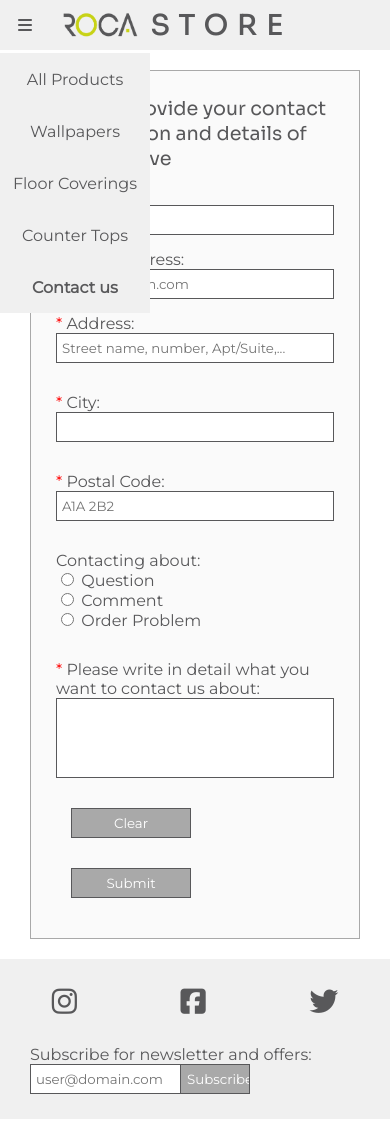
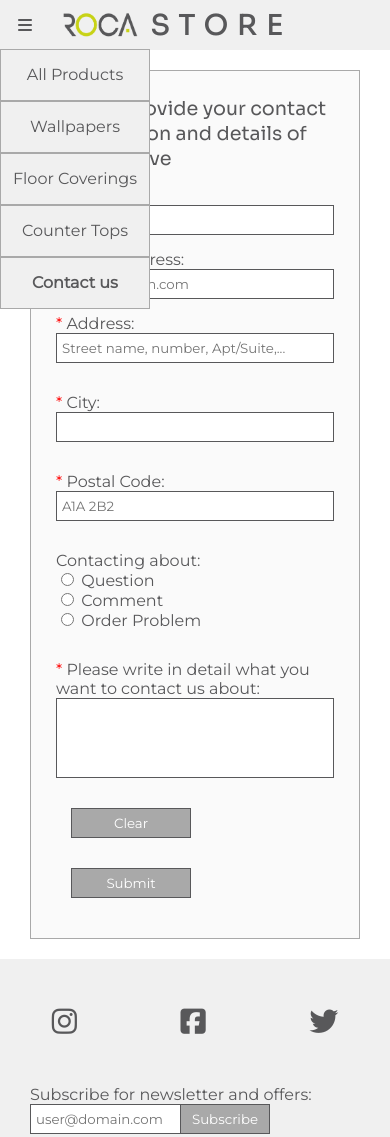
Before and after one commit to ronyx-b/rocaarq, a plain HTML site: page contact.html in a window 390 px wide. Drawn offline with Linux system fonts and the light colour scheme.

Commit message:
Add files via upload

```diff
--- a/style.css
+++ b/style.css
@@ -10,9 +10,12 @@ body {
 }
 
 body {
+  min-height: 100vh;
   margin: 0;
   font-family: 'Montserrat', sans-serif;
   font-size: 100%;
+  display: flex;
+  flex-flow: column;
 }
 
 a:link,
@@ -46,8 +49,8 @@ header {
 }
 
 main {
-  min-height: 100vh;
   padding: 10px 20px;
+  flex: 1;
   display: flex;
   flex-wrap: wrap;
   justify-content: center;
@@ -60,11 +63,10 @@ footer {
   text-align: center;
   color: #58585a;
   background-color: #f0f0f0;
+  position: relative;
 }
 
 .selected {
-  background-color: #f0f0f0;
-  border-color: darkgray;
   font-weight: bold;
   background-color: white;
 }
@@ -177,7 +179,7 @@ footer {
 
 #header-title {
   display: flex;
-  height: 160px;
+  height: 170px;
 }
 
 #logo-wrapper {
@@ -213,11 +215,10 @@ footer {
 }
 
 #nav-menu {
-  height: 52px;
+  height: 50px;
   display: flex;
   justify-content: center;
   flex: 1;
-  border-bottom: 2px solid darkgray;
   position: relative;
 }
 
@@ -245,17 +246,12 @@ footer {
   line-height: 50px;
   min-width: 150px;
   text-align: center;
-  border-width: 2px 2px 0 2px;
-  border-style: solid;
-  border-color: transparent;
-  /*border-bottom: 2px solid transparent;*/
 }
 
 #nav-menu a:hover,
 #nav-menu a:active {
-  /*border-bottom: 2px solid #cced06;*/
   background-color: #f0f0f0;
-  border-color: darkgray;
+  background-image: linear-gradient(to right, #f0f0f0, #fafafa, #f0f0f0);
 }
 
 #social-networks-wrapper,
@@ -268,7 +264,7 @@ footer {
 #social-networks-wrapper {
   flex-direction: row;
   align-items: center;
-  flex: 1;
+  width: 100%;
 }
 
 #subscribe-email-wrapper {
@@ -276,6 +272,8 @@ footer {
   width: 400px;
   padding: 0px 30px;
   text-align: left;
+  position: absolute;
+  right: 0;
 }
 
 #email-subscribe {
@@ -292,9 +290,22 @@ footer {
   display: none;
 }
 
+@media only screen and (max-width: 1150px) {
+  footer {
+    flex-flow: column;
+    align-items: center;
+  }
+  #subscribe-email-wrapper {
+    position: relative;
+  }
+}
+
 @media only screen and (max-width: 720px) {
   header {
     flex-flow: row-reverse;
+  }
+  .separator {
+    display: none;
   }
   #header-title {
     flex: 1;
@@ -332,25 +343,22 @@ footer {
   }
   #nav-menu a {
     background-color: #f0f0f0;
-    border: 1px solid black;
+    border: 1px solid #a9a9a9;
   }
   #nav-menu li:hover {
     background-color: white;
   }
   #nav-wrapper:hover #nav-menu {
     display: block;
-    top: 158px;
+    top: 154px;
     left: 0;
     z-index: 1;
   }
   .card {
     width: 90%;
   }
-  footer {
-    flex-flow: column;
-    align-items: center;
-  }
   #social-networks-wrapper {
+    line-height: 100%;
     width: 100%;
     padding-top: 25px;
     justify-content: space-around;
@@ -377,7 +385,7 @@ footer {
     width: 150px;
   }
   #email-submit {
-    width: 70px;
+    width: 90px;
   }
   .row {
     flex-flow: column;
```
Also changed, not shown: index.html (+1 -1 lines).
